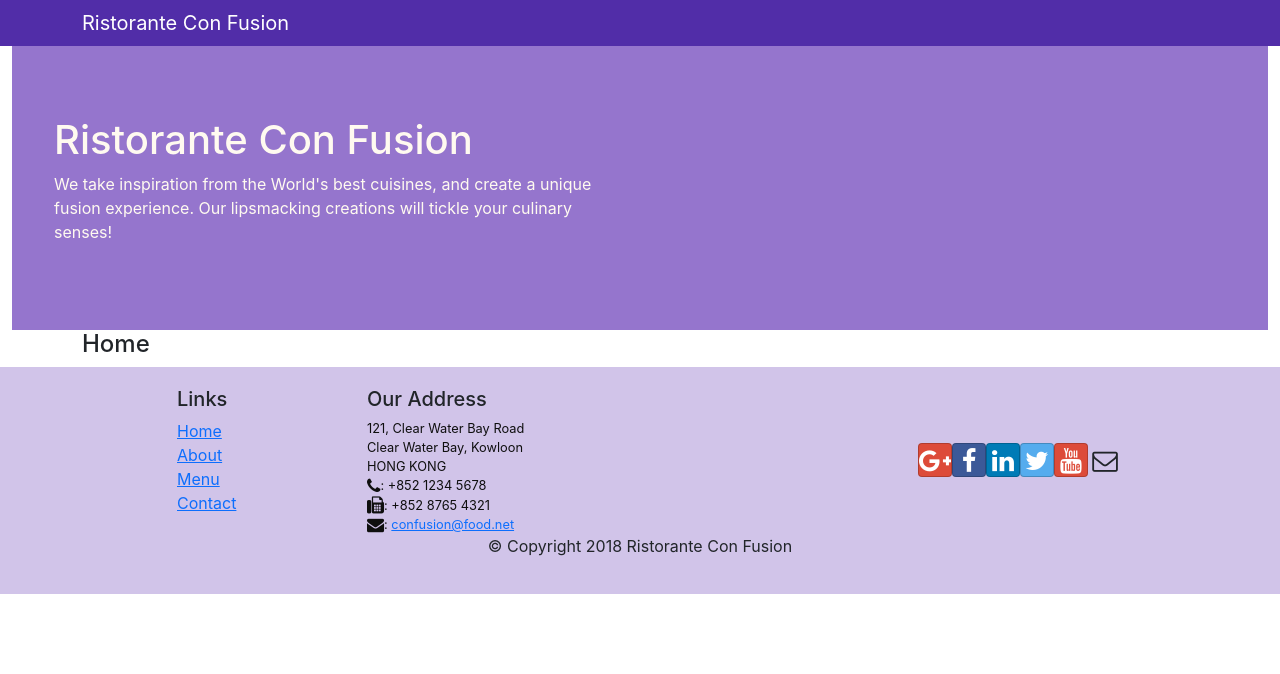
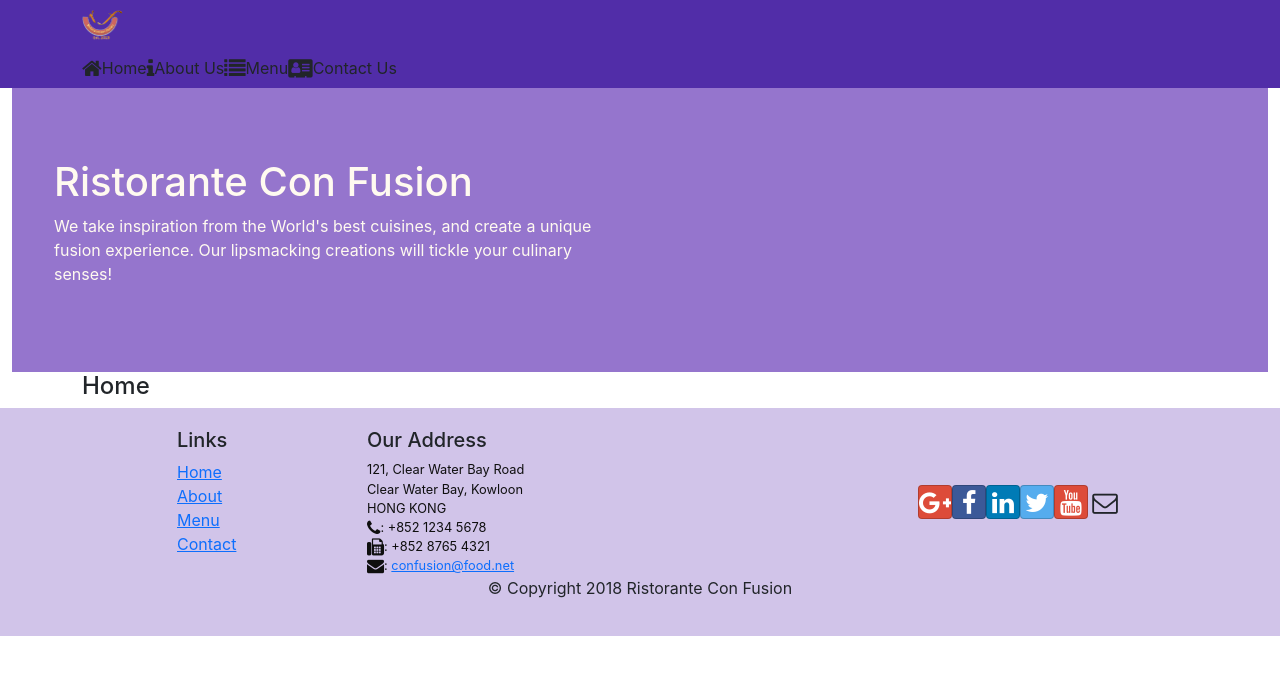
Before and after one commit to daocongly/CongLyFX12998, a React (Create React App) app: page / in a window 1280 px wide. Shown: the top 674 px of the page. Built offline with nearby package versions, Linux system fonts and the light colour scheme.

Commit message:
chua dung

```diff
--- a/src/components/HeaderComponent.js
+++ b/src/components/HeaderComponent.js
@@ -1,16 +1,52 @@
 import React from 'react';
-import {Navbar, NavbarBrand} from 'reactstrap';
-import { Jumbotron } from 'react-bootstrap';
+import {Navbar, NavbarBrand, Nav, NavbarToggler,Collapse, NavItem} from 'reactstrap';
+import {NavLink} from 'react-router-dom';
 
 
 class Header extends React.Component {
 
+    constructor(props) {
+        super(props);
+        this.state = {
+            isNavOpen: false,
+        }
+        this.toggleNav = this.toggleNav.bind(this);
+    }
+    toggleNav() {
+        this.setState({
+            isNavOpen: !this.state.isNavOpen})
+    }
+
     render() {
         return (
             <>
-                <Navbar dark >
+                <Navbar dark expand="md">
                     <div className="container">
-                        <NavbarBrand href="/">Ristorante Con Fusion</NavbarBrand>
+                        <NavbarToggler onClick={this.toggleNav}/>
+                        <NavbarBrand className="mr-auto" href="/">
+                            <img src="assets/images/logo.png" heght="30" width="41"
+                            alt="Ristorante Con Fusion"/>
+                        </NavbarBrand>
+                        <Collapse isOpen={this.state.isNavOpen} navbar>
+                            <Nav navbar>
+                                <NavItem>
+                                    <NavLink className="nav-link" to="/home"/>
+                                        <span className="fa fa-home fa-lg"></span>Home
+                                </NavItem>
+                                <NavItem>
+                                    <NavLink className="nav-link" to="/aboutus"/>
+                                        <span className="fa fa-info fa-lg"></span>About Us
+                                </NavItem>
+                                <NavItem>
+                                    <NavLink className="nav-link" to="/menu"/>
+                                        <span className="fa fa-list fa-lg"></span>Menu
+                                </NavItem>
+                                <NavItem>
+                                    <NavLink className="nav-link" to="/contactus"/>
+                                        <span className="fa fa-address-card fa-lg"></span>Contact Us
+                                </NavItem>
+                            </Nav>
+                        </Collapse>
                     </div>
                 </Navbar>
                     <div className="container-fluid">
```
